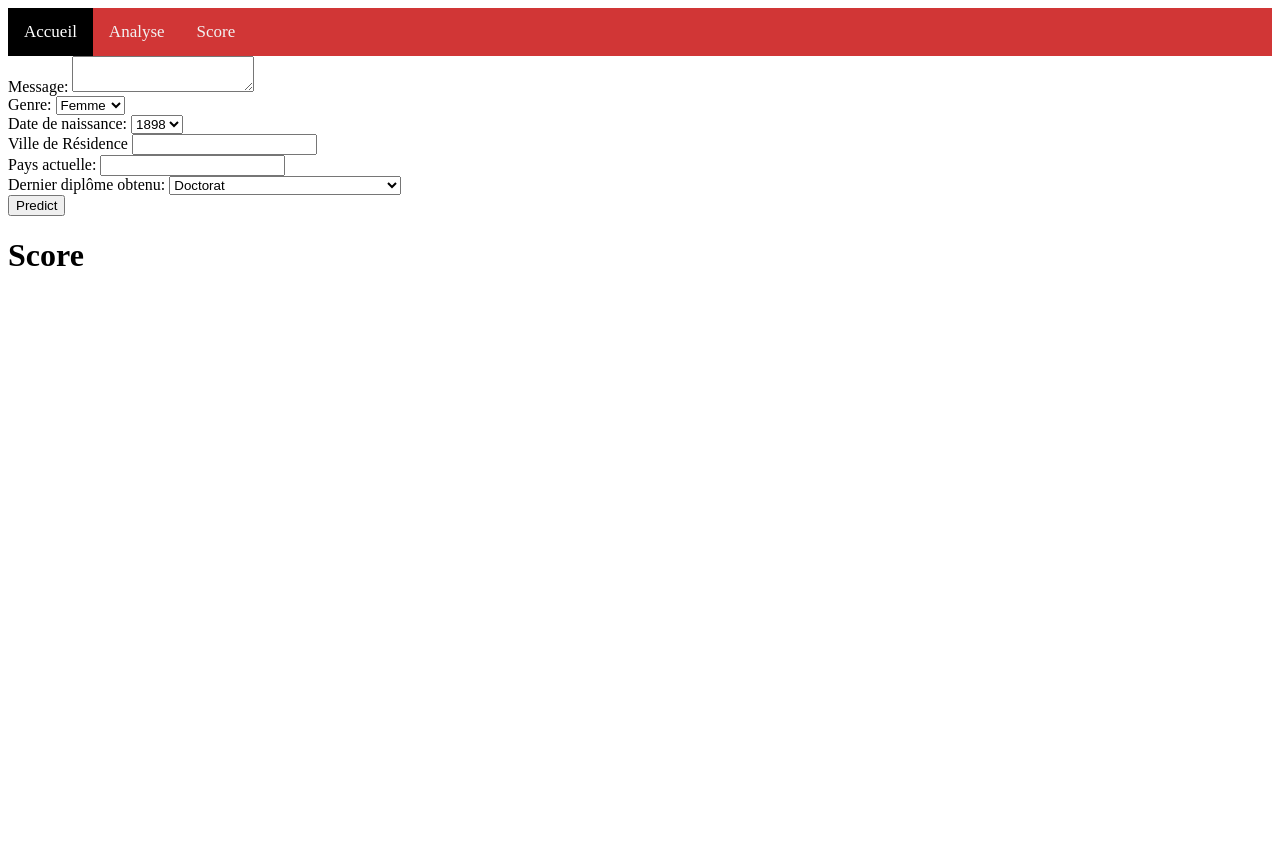
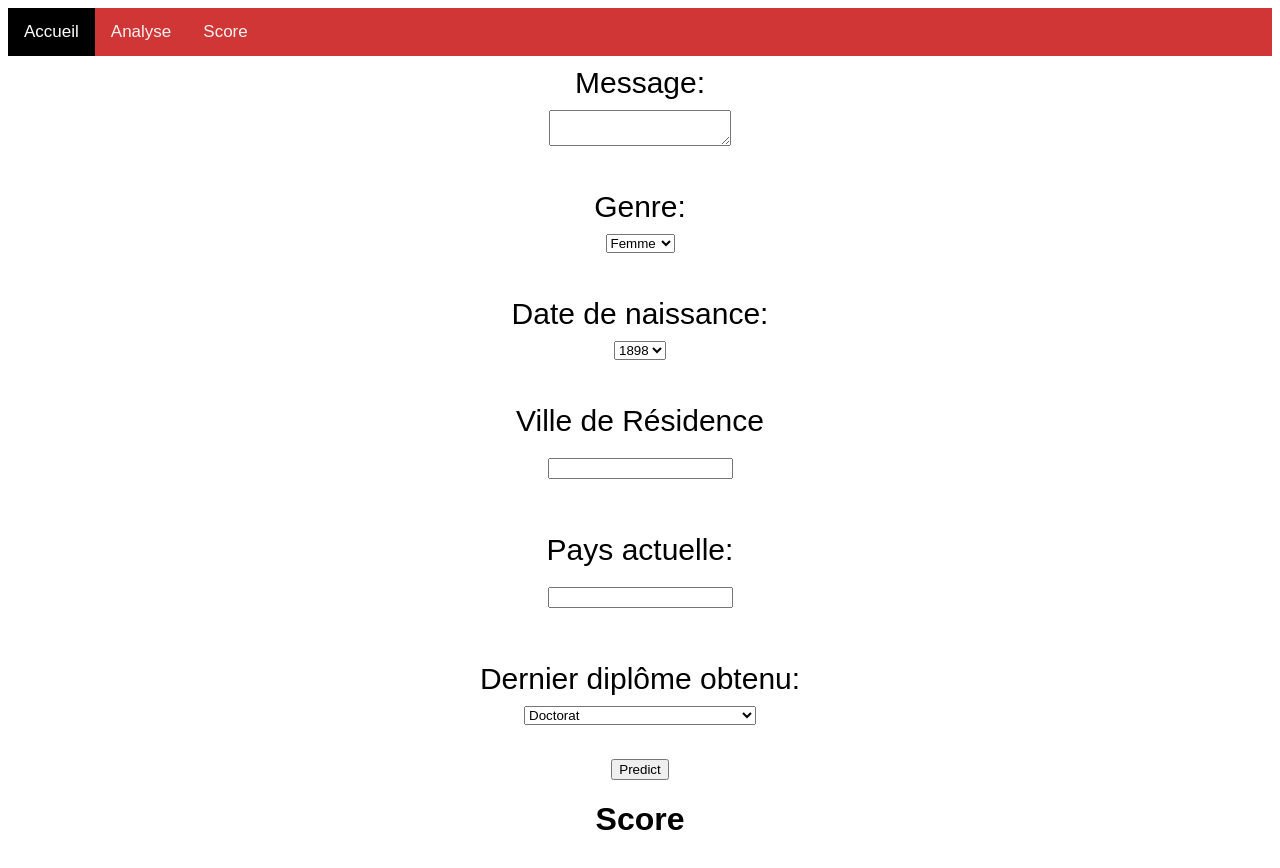
Before and after one commit to data-IA-2022/MOOC_Groupe_1, a Django app: template mooc/app/templates/score.html in a window 1280 px wide. Before the commit the page ends 266 px from the top, so only its background shows below. Run offline with Django 4.2, Linux system fonts and the light colour scheme; the template is opened without the code that fills it, so the values that code supplies are empty.

Commit message:
je ne sais plus ce que j'ai fais mais c'est cool

```diff
--- a/mooc/app/templates/score.html
+++ b/mooc/app/templates/score.html
@@ -8,6 +8,32 @@
       color: black !important;
       margin: 0;
   }
+
+  html, body {
+    font-family: 'Bebas Neue', sans-serif;
+      font-family: 'b', sans-serif;
+  }
+
+  .container {
+    display: flex;
+    flex-direction: column;
+    justify-content: center;
+    align-items: center;
+
+  }
+
+  form {
+    display: flex;
+    flex-direction: column;
+    align-items: center;
+    font-size: 30px;
+  }
+
+  label,
+  input {
+    margin: 10px 0;
+  }
+
 
   li {
       padding: 10px;
```
Also changed, not shown: mooc/app/templates/analyses.html (+37 -1 lines).
